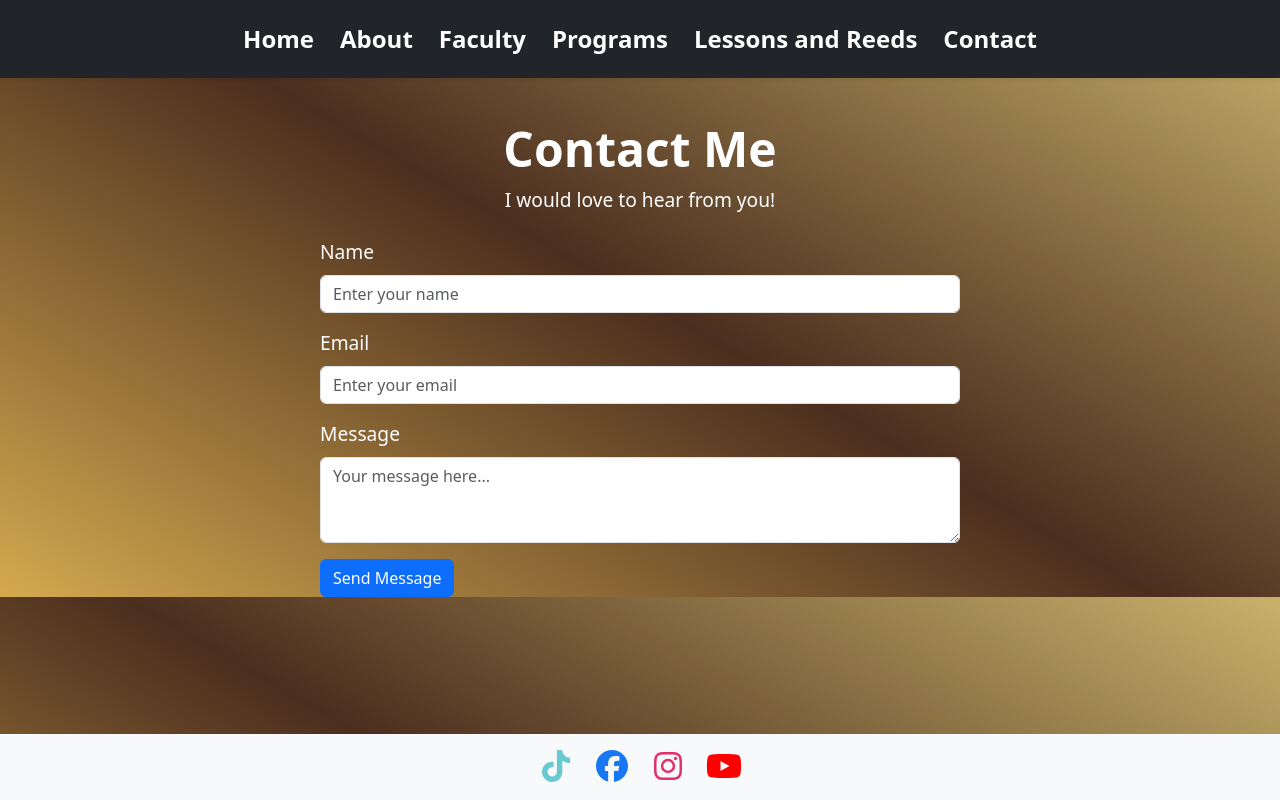
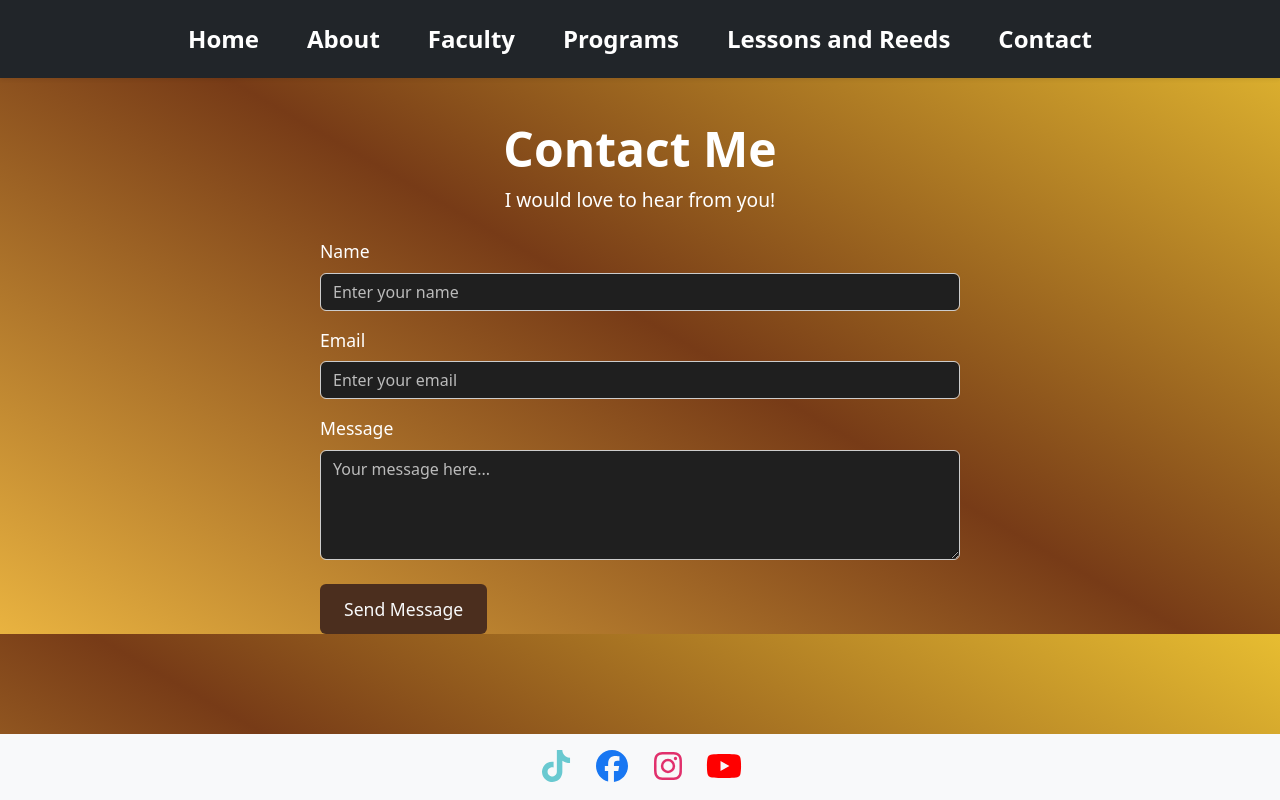
Before and after one commit to elorback/WoodWindInstitue, a React (Vite) app: page /contact in a window 1280 px wide. Built offline with nearby package versions, Linux system fonts and the light colour scheme.

Commit message:
updated button colors and transitions on all pages

```diff
--- a/src/components/css/TopNavBar.css
+++ b/src/components/css/TopNavBar.css
@@ -1,19 +1,22 @@
 .custom-nav-link {
     width: auto;
     display: inline-block;
-    padding: 0.625rem 1.25rem; /* Adjust padding as needed */
-    margin: 0.3125rem; /* Add spacing between Nav.Links */
-    color: white !important; /* Ensure text color is white */
-    font-size: 1.5rem; /* Adjust font size for larger text */
-    background-color: transparent; /* Ensure background is transparent */
-    border: none; /* Remove border */
-    cursor: pointer; /* Change cursor to pointer for better UX */
-    text-decoration: none; /* Remove underline from links */
+    padding: 0.625rem 1.25rem;
+    margin: 0.3125rem 1rem;
+    color: white !important;
+    font-size: 1.5rem;
+    background-color: transparent;
+    border: none;
+    cursor: pointer;
+    text-decoration: none;
 }
 
 .custom-nav-link:hover {
-    color: darkgoldenrod !important; /* Change text color to yellow on hover */
+    color: darkgoldenrod !important;
+    transition: transform 0.2s ease-in, color 0.2s ease-out;
+    transform: scale(1.25); /* Increase size by 10% */
 }
+
 
 .navbar-fixed {
     position: fixed !important; /* Fix the navbar at the top */
--- a/src/index.css
+++ b/src/index.css
@@ -2,7 +2,7 @@
 body {
     margin: 0;
     font-family: 'Arial', sans-serif;
-    background: linear-gradient(30deg, #d4a94f, #4b2e1e, #c8b26B);
+    background: linear-gradient(30deg, #e9b340, #773b17, #e7bd31);
     color: #f8f9fa;
     transition: background-color 0.1s ease, color 0.1s ease;
 }
--- a/src/pages/Contact.tsx
+++ b/src/pages/Contact.tsx
@@ -1,34 +1,41 @@
 import React from 'react';
 import { Container, Form, Button } from 'react-bootstrap';
-import './css/Contact.css'; // Import the CSS file
+import './css/Contact.css';
 
 const Contact: React.FC = () => {
   return (
+    <Container className="contact-container mt-5">
+      <header className="contact-header text-center mb-4">
+        <h1 className="contact-title">Contact Me</h1>
+        <p className="contact-subtitle">I would love to hear from you!</p>
+      </header>
 
-    <Container className="mt-5 contact-container">
-      <header className="text-center mb-4">
-        <h1 className="display-4 main-label">Contact Me</h1>
-        <p className="lead">I would love to hear from you!</p>
-      </header>
-      <Form className="mx-auto" style={{ maxWidth: '40rem' }}>
+      <Form className="contact-form mx-auto">
         <Form.Group className="mb-3" controlId="name">
-          <Form.Label className='f-name'>Name</Form.Label>
+          <Form.Label>Name</Form.Label>
           <Form.Control type="text" placeholder="Enter your name" required />
         </Form.Group>
+
         <Form.Group className="mb-3" controlId="email">
-          <Form.Label className='f-email'>Email</Form.Label>
+          <Form.Label>Email</Form.Label>
           <Form.Control type="email" placeholder="Enter your email" required />
         </Form.Group>
-        <Form.Group className="mb-3" controlId="message">
-          <Form.Label className='f-message'>Message</Form.Label>
-          <Form.Control as="textarea" rows={3} placeholder="Your message here..." required />
+
+        <Form.Group className="mb-4" controlId="message">
+          <Form.Label>Message</Form.Label>
+          <Form.Control
+            as="textarea"
+            rows={4}
+            placeholder="Your message here..."
+            required
+          />
         </Form.Group>
-        <Button variant="primary" type="submit">
+
+        <Button type="submit" className="contact-btn">
           Send Message
         </Button>
       </Form>
     </Container>
-
   );
 };
 
--- a/src/pages/Home.tsx
+++ b/src/pages/Home.tsx
@@ -48,7 +48,6 @@ const HeroSection: React.FC = () => {
                         </p>
                         <div className="hero-buttons">
                             <Button
-                                variant="primary"
                                 className="me-3"
                                 onClick={handleNavigation}
                                 value="/contact"
--- a/src/pages/css/About.css
+++ b/src/pages/css/About.css
@@ -58,8 +58,8 @@
 
 .about-buttons .btn-primary:hover,
 .about-buttons .btn-learn-more:hover {
-  background-color: #d4a94f;
-  color: #4b2e1e;
+ background-color: #d4a94f;
+  color: black;
 }
 
 /* Image Container */
--- a/src/pages/css/Contact.css
+++ b/src/pages/css/Contact.css
@@ -1,19 +1,69 @@
+/* Layout */
 .contact-container {
   padding-top: 4.5rem;
 }
 
-.f-name, .f-email, .f-message {
+/* Header */
+.contact-header {
+  color: white;
+}
+
+.contact-title {
+  font-size: 3rem;
+  font-weight: 600;
+}
+
+.contact-subtitle {
+  font-size: 1.2rem;
+  font-weight: 500;
+  color: white;
+}
+
+/* Form */
+.contact-form {
+  max-width: 40rem;
+}
+
+/* Labels */
+.contact-form label {
   color: white;
   font-weight: 500;
-  font-size: 1.2rem;
+  font-size: 1.1rem;
 }
-.main-label{
-font-size: 3rem !important;
-font-weight: 600 !important;
 
+/* Inputs & textarea */
+.contact-form .form-control {
+  background-color: #1f1f1f;
+  color: white;
+  border: 1px solid #ccc;
 }
-.lead{
+
+.contact-form .form-control::placeholder {
+  color: #bbb;
+}
+
+.contact-form .form-control:focus {
+  background-color: #1f1f1f;
   color: white;
-  font-weight: 500 !important;
-  font-size: 1.2rem !important;
+  border-color: #d4a94f;
+  box-shadow: none;
 }
+
+/* Button */
+.contact-form .contact-btn {
+  padding: 0.75rem 1.5rem;
+  font-size: 1.1rem;
+  background-color: #4b2e1e;
+  color: #f8f9fa;
+  border: none;
+
+  /* transition */
+  transition: transform 0.2s ease-in-out;
+  transform: scale(1);
+}
+
+.contact-form .contact-btn:hover {
+  background-color: #d4a94f;
+  color: black;
+  transform: scale(1.1);
+}
--- a/src/pages/css/Home.css
+++ b/src/pages/css/Home.css
@@ -4,7 +4,7 @@ margin-top: 7rem;
   display: flex;
     align-items: center;
     justify-content: center;
-    background: linear-gradient(30deg, #d4a94f, #4b2e1e, #c8b26B);
+    background: inherit;
     background-size: cover;
     padding: 0 2rem;
     color: #fff;
@@ -43,6 +43,18 @@ margin-top: 7rem;
     font-size: 1.1rem;
     margin-right: 1rem;
     margin-bottom: 1rem; /* for smaller screens */
+    background-color: #4b2e1e;
+  color: #f8f9fa;
+  border: none;
+    transition: all 0.3s ease;
+
+}.hero-buttons .btn:hover {
+    padding: 0.75rem 1.5rem;
+    font-size: 1.1rem;
+    margin-right: 1rem;
+    margin-bottom: 1rem; /* for smaller screens */
+      background-color: #d4a94f;
+  color: black;
 }
 
 /* Image Column */
```
